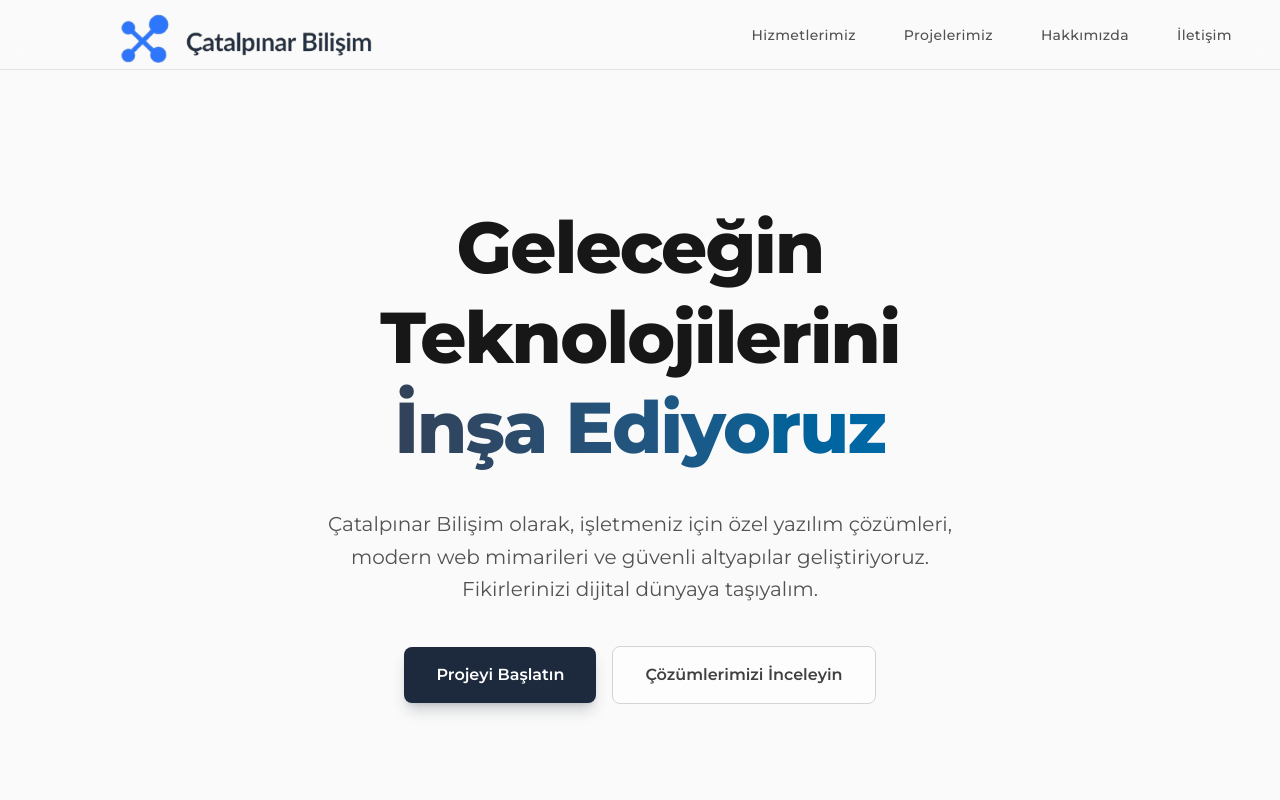
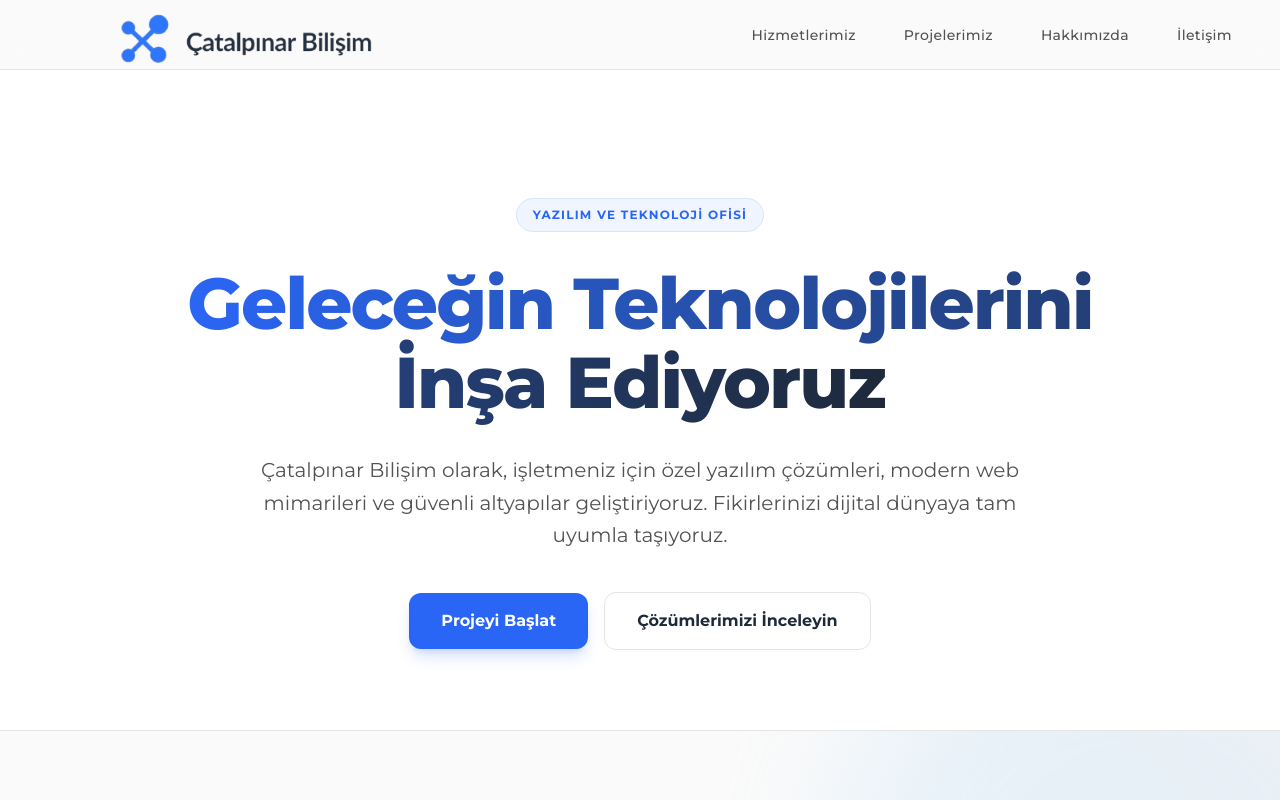
Before and after one commit to pinarping/catalpinarbilisim, a Next.js app: page / in a window 1280 px wide. Shown: the top 800 px of the page. Built offline with nearby package versions, Linux system fonts and the light colour scheme.

Commit message:
Ana sayfa renkleri logoyla esitlendi

```diff
--- a/components/Hero.js
+++ b/components/Hero.js
@@ -1,33 +1,38 @@
 export default function Hero() {
   return (
-    <section className="relative flex-grow flex flex-col items-center justify-center px-6 py-32 text-center overflow-hidden">
+    <section className="relative pt-32 pb-20 px-6 overflow-hidden bg-white">
+      {/* Arka plan dekoratif dokunuş - Logo mavisinden hafif bir esinti */}
+      <div className="absolute top-0 right-0 w-[500px] h-[500px] bg-[#2A66F5]/5 rounded-full blur-[120px] -z-10 translate-x-1/2 -translate-y-1/2"></div>
 
-      {/* Arka plan rengini logodaki çelik mavisi (slate/sky) tonlarına çektik */}
-      <div className="absolute top-1/2 left-1/2 -translate-x-1/2 -translate-y-1/2 w-[600px] h-[600px] bg-gradient-to-tr from-sky-100 to-slate-200 rounded-full blur-[100px] opacity-60 -z-10"></div>
+      <div className="max-w-6xl mx-auto text-center relative z-10">
+        <div className="inline-flex items-center px-4 py-2 rounded-full bg-[#F0F5FF] border border-[#D6E4FF] mb-8">
+          <span className="text-xs font-bold tracking-widest text-[#2A66F5] uppercase">
+            Yazılım ve Teknoloji Ofisi
+          </span>
+        </div>
 
-      <div className="max-w-3xl relative z-10">
-        <h1 className="text-5xl md:text-7xl font-extrabold tracking-tight pb-3 pt-1 leading-tight mb-6 text-neutral-900">
-          Geleceğin Teknolojilerini <br/>
-          {/* Yazı geçişini logoya uygun slate ve sky renklerine ayarladık */}
-          <span className="text-transparent bg-clip-text bg-gradient-to-r from-slate-700 to-sky-700">
-            İnşa Ediyoruz
+        {/* İstediğin Degrade Başlık: Logo Mavisinden Koyu Laciverte */}
+        <h1 className="text-5xl md:text-7xl font-extrabold tracking-tight mb-8 leading-[1.1]">
+          <span className="bg-clip-text text-transparent bg-gradient-to-r from-[#2A66F5] to-[#1E293B]">
+            Geleceğin Teknolojilerini <br className="hidden md:block" /> İnşa Ediyoruz
           </span>
         </h1>
 
-        <p className="text-lg md:text-xl text-neutral-600 max-w-2xl mx-auto mb-10 leading-relaxed">
-          Çatalpınar Bilişim olarak, işletmeniz için özel yazılım çözümleri, modern web mimarileri ve güvenli altyapılar geliştiriyoruz. Fikirlerinizi dijital dünyaya taşıyalım.
+        <p className="text-lg md:text-xl text-neutral-600 max-w-3xl mx-auto mb-10 leading-relaxed">
+          Çatalpınar Bilişim olarak, işletmeniz için özel yazılım çözümleri,
+          modern web mimarileri ve güvenli altyapılar geliştiriyoruz.
+          Fikirlerinizi dijital dünyaya tam uyumla taşıyoruz.
         </p>
 
-        <div className="flex flex-col sm:flex-row gap-4 justify-center items-center">
-          {/* Buton rengini logonun koyu mavi/gri tonuna (slate-800) çektik */}
-          <a href="#proje-baslat" className="w-full sm:w-auto bg-slate-800 text-white px-8 py-4 rounded-lg font-semibold shadow-lg shadow-slate-800/20 hover:bg-slate-900 transition-all duration-300 text-center">
-            Projeyi Başlatın
-          </a>
-          <a href="#hizmetler" className="w-full sm:w-auto border border-neutral-300 bg-white/50 backdrop-blur-sm text-neutral-700 px-8 py-4 rounded-lg font-semibold hover:bg-neutral-100 hover:border-neutral-400 transition-all duration-300 text-center">
+        <div className="flex flex-col sm:flex-row items-center justify-center gap-4">
+          <button className="px-8 py-4 bg-[#2A66F5] text-white font-bold rounded-xl hover:bg-[#1E54D4] transition-all shadow-lg shadow-[#2A66F5]/20 hover:-translate-y-1">
+            Projeyi Başlat
+          </button>
+          <button className="px-8 py-4 bg-white text-[#1E293B] font-bold rounded-xl border border-neutral-200 hover:border-[#2A66F5] hover:text-[#2A66F5] transition-all">
             Çözümlerimizi İnceleyin
-          </a>
+          </button>
         </div>
       </div>
     </section>
-  )
+  );
 }
```
